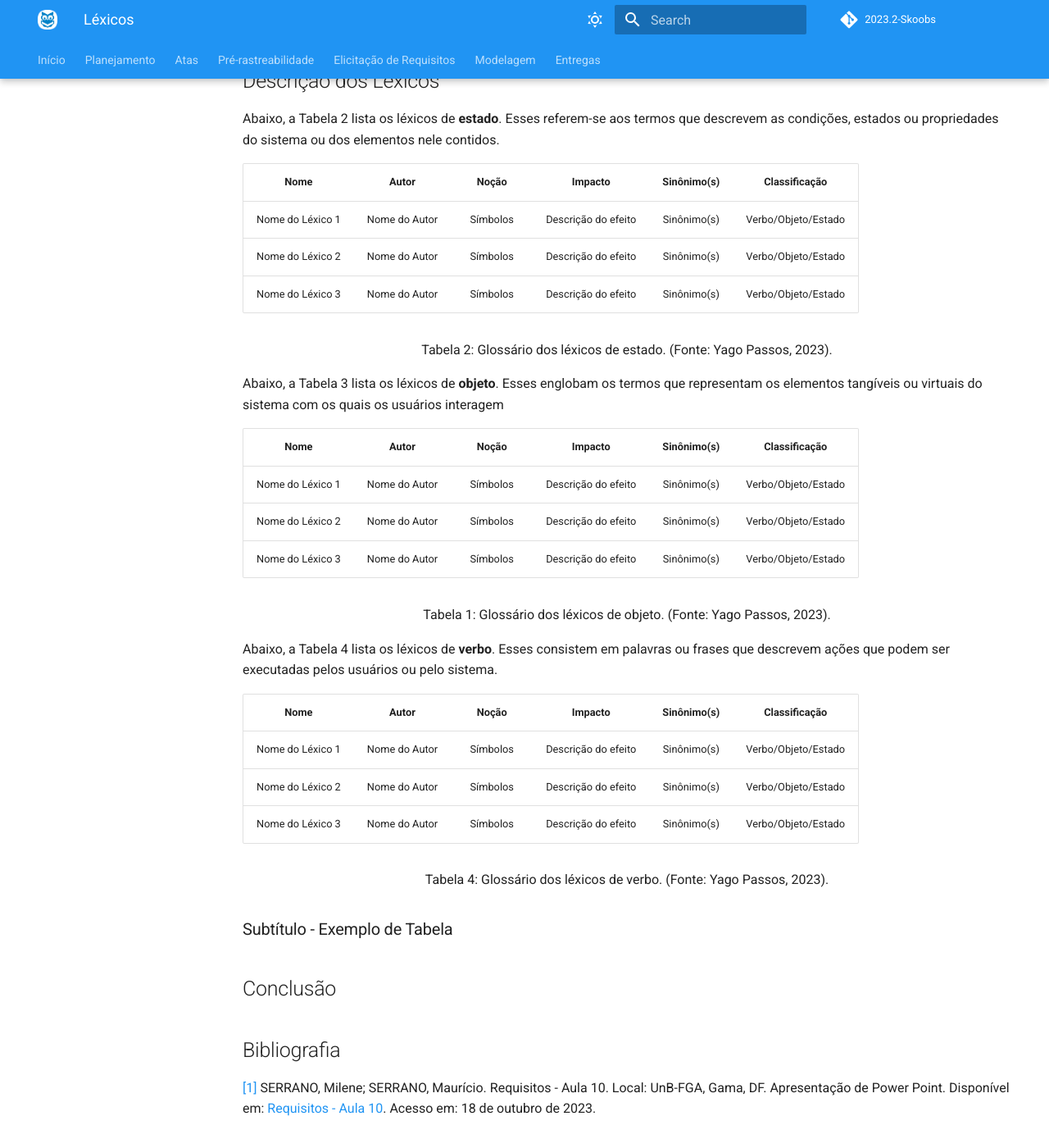
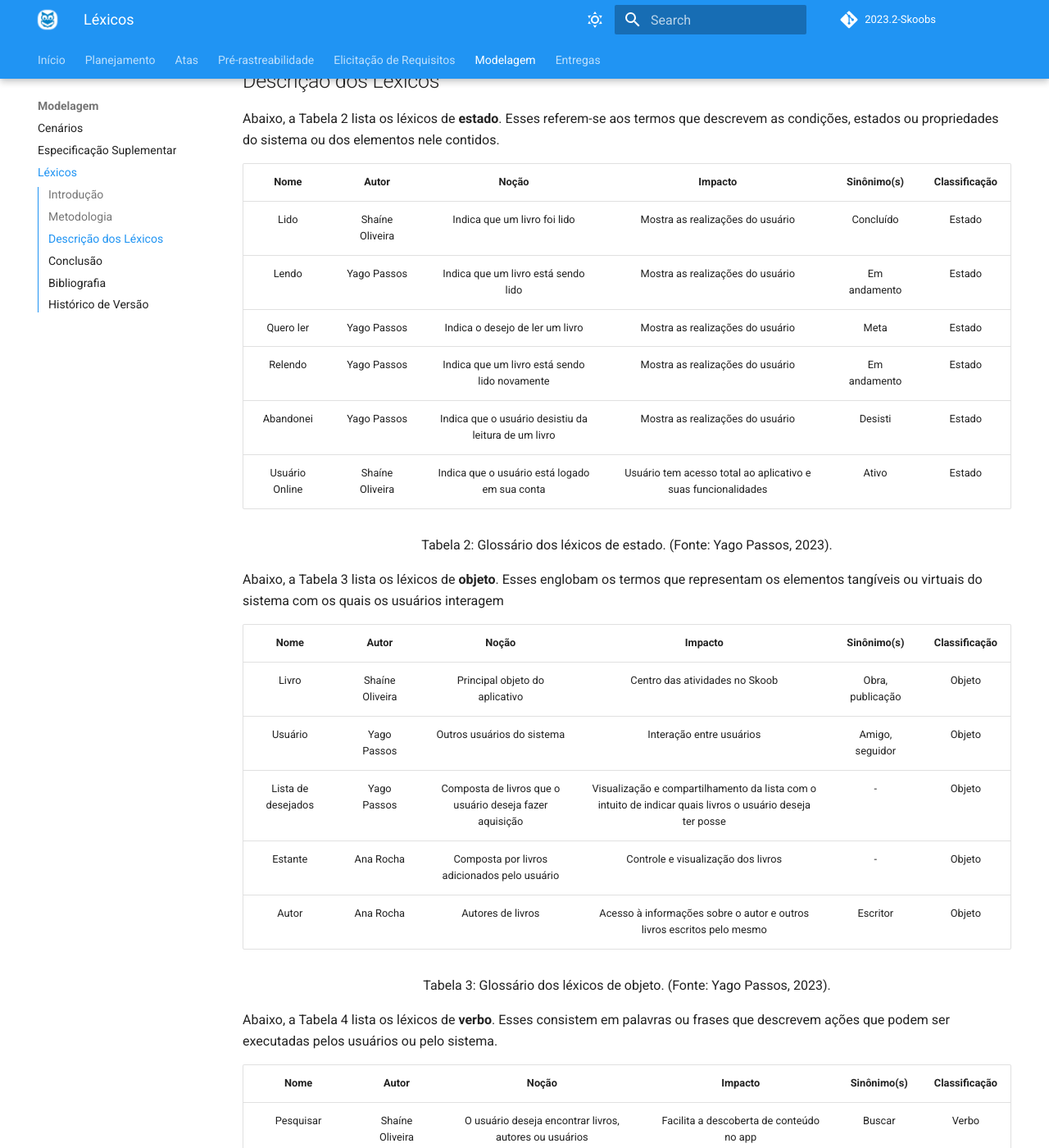
Before and after one commit to Requisitos-de-Software/2023.2-Skoob, an MkDocs documentation site: the page built from docs/modelagem/lexico.md, in a window 1280 px wide and 1400 px high, scrolled down 831 px. Shown: the whole window at 82% size. Built offline with MkDocs 1.6.1 and Material for MkDocs 9.7.7, drawn with Linux system fonts in a browser that asks for light colours; comment, search, counter and statistics services are not loaded; some of the changed text lies outside the part shown.

Commit message:
atualização: léxicos

```diff
--- a/docs/modelagem/lexico.md
+++ b/docs/modelagem/lexico.md
@@ -16,16 +16,19 @@ A técnica envolve a criação de um glossário que define os termos específico
 <p> Tabela 1: Exemplo de Léxico. (Fonte: Yago Passos, 2023).</p>
 </div>
 
-A construção de cada léxico foi possível a partir da análise dos requisitos elicitados na seção de [Elicitação](../elicitacao/requisitos)
+A construção de cada léxico foi possível a partir da análise dos requisitos elicitados na seção de [Elicitação](../elicitacao/requisitos).
 
 ## Descrição dos Léxicos
 Abaixo, a Tabela 2 lista os léxicos de **estado**. Esses referem-se aos termos que descrevem as condições, estados ou propriedades do sistema ou dos elementos nele contidos.
 
 |      Nome       |   Autor   |        Noção         |              Impacto            |   Sinônimo(s)   | Classificação |
 | :-------: | :-----: | :-----: | :-------: | :---------: | :---------: |
-| Nome do Léxico 1 |  Nome do Autor |   Símbolos  |    Descrição do efeito    |   Sinônimo(s)   | Verbo/Objeto/Estado |
-| Nome do Léxico 2 |  Nome do Autor |   Símbolos  |    Descrição do efeito    |   Sinônimo(s)   | Verbo/Objeto/Estado |
-| Nome do Léxico 3 |  Nome do Autor |   Símbolos  |    Descrição do efeito    |   Sinônimo(s)   | Verbo/Objeto/Estado |
+| Lido |  Shaíne Oliveira |   Indica que um livro foi lido  |    Mostra as realizações do usuário    |   Concluído   | Estado |
+| Lendo |  Yago Passos |   Indica que um livro está sendo lido  |    Mostra as realizações do usuário    |   Em andamento   | Estado |
+| Quero ler |  Yago Passos |   Indica o desejo de ler um livro  |    Mostra as realizações do usuário    |   Meta   | Estado |
+| Relendo |  Yago Passos |   Indica que um livro está sendo lido novamente |    Mostra as realizações do usuário    |   Em andamento   | Estado |
+| Abandonei |  Yago Passos |   Indica que o usuário desistiu da leitura de um livro  |    Mostra as realizações do usuário    |   Desisti   | Estado |
+| Usuário Online |  Shaíne Oliveira |   Indica que o usuário está logado em sua conta  |    Usuário tem acesso total ao aplicativo e suas funcionalidades    |   Ativo   | Estado |
 
 <div style="text-align: center">
 <p> Tabela 2: Glossário dos léxicos de estado. (Fonte: Yago Passos, 2023).</p>
@@ -35,28 +38,30 @@ Abaixo, a Tabela 3 lista os léxicos de **objeto**. Esses englobam os termos que
 
 |      Nome       |   Autor   |        Noção         |              Impacto            |   Sinônimo(s)   | Classificação |
 | :-------: | :-----: | :-----: | :-------: | :---------: | :---------: |
-| Nome do Léxico 1 |  Nome do Autor |   Símbolos  |    Descrição do efeito    |   Sinônimo(s)   | Verbo/Objeto/Estado |
-| Nome do Léxico 2 |  Nome do Autor |   Símbolos  |    Descrição do efeito    |   Sinônimo(s)   | Verbo/Objeto/Estado |
-| Nome do Léxico 3 |  Nome do Autor |   Símbolos  |    Descrição do efeito    |   Sinônimo(s)   | Verbo/Objeto/Estado |
+| Livro |  Shaíne Oliveira |   Principal objeto do aplicativo  |    Centro das atividades no Skoob   |   Obra, publicação  | Objeto |
+| Usuário | Yago Passos |   Outros usuários do sistema  |    Interação entre usuários   |   Amigo, seguidor  | Objeto |
+| Lista de desejados | Yago Passos |   Composta de livros que o usuário deseja fazer aquisição  |    Visualização e compartilhamento da lista com o intuito de indicar quais livros o usuário deseja ter posse   |  -  | Objeto |
+| Estante | Ana Rocha |  Composta por livros adicionados pelo usuário  |    Controle e visualização dos livros   |  -  | Objeto |
+| Autor | Ana Rocha |   Autores de livros  |    Acesso à informações sobre o autor e outros livros escritos pelo mesmo    |  Escritor  | Objeto |
 
 <div style="text-align: center">
-<p> Tabela 1: Glossário dos léxicos de objeto. (Fonte: Yago Passos, 2023).</p>
+<p> Tabela 3: Glossário dos léxicos de objeto. (Fonte: Yago Passos, 2023).</p>
 </div>
 
 Abaixo, a Tabela 4 lista os léxicos de **verbo**. Esses consistem em palavras ou frases que descrevem ações que podem ser executadas pelos usuários ou pelo sistema.
 
 |      Nome       |   Autor   |        Noção         |              Impacto            |   Sinônimo(s)   | Classificação |
 | :-------: | :-----: | :-----: | :-------: | :---------: | :---------: |
-| Nome do Léxico 1 |  Nome do Autor |   Símbolos  |    Descrição do efeito    |   Sinônimo(s)   | Verbo/Objeto/Estado |
-| Nome do Léxico 2 |  Nome do Autor |   Símbolos  |    Descrição do efeito    |   Sinônimo(s)   | Verbo/Objeto/Estado |
-| Nome do Léxico 3 |  Nome do Autor |   Símbolos  |    Descrição do efeito    |   Sinônimo(s)   | Verbo/Objeto/Estado |
+| Pesquisar |  Shaíne Oliveira |   O usuário deseja encontrar livros, autores ou usuários  |    Facilita a descoberta de conteúdo no app    |   Buscar   | Verbo |
+| Definir status do livro |  Ana Rocha |   O usuário etiqueta um livro   |    Permite que outras ações sejam executadas dependendo do status do livro   |   Etiquetar   | Verbo |
+| Atribuir nota |  Yago Passos |   O usuário avalia um livro com o status "lido"  |    Permite que outros usuário vejam a nota do livro    |  Avaliar   | Verbo |
+| Escrever resenha |  Yago Passos |   O usuário escreve uma resenha sobre um livro com o status "lido"  |    Permite que outros usuário vejam a resenha do livro    |   Resenhar   | Verbo |
+| Adicionar amigos |  Yago Passos |   O usuário inicia uma amizade com outro usuário  |    Permite que ambos interajam, pelo feed e chat   |   -   | Verbo |
+| Registrar histórico de leitura |  Ana Rocha |   O usuário está lendo um livro e deseja registrar em que página do livro se encontra  |    Permite acompanhar o progresso de leitura    |   -   | Verbo |
 
 <div style="text-align: center">
 <p> Tabela 4: Glossário dos léxicos de verbo. (Fonte: Yago Passos, 2023).</p>
 </div>
-
-### Subtítulo - Exemplo de Tabela
-
 
 ## Conclusão
 
@@ -69,3 +74,4 @@ Abaixo, a Tabela 4 lista os léxicos de **verbo**. Esses consistem em palavras o
 | Versão | Data de execução | Data de revisão |           Descrição          |                  Autor(es)                   |                Revisor(es)                  |
 | :----: | :--------------: | :-------------: | :--------------------------: | :------------------------------------------: | :----------------------------------------: |
 | `1.0`  |    18/10/2023    |   18/10/2023    |    Elaboração do Artefato    | [Yago Passos](https://github.com/yagompassos)| [Ana Rocha](https://github.com/anaaroch) |
+| `1.1`  |    24/10/2023    |   24/10/2023    |    Criação dos Léxicos    | [Yago Passos](https://github.com/yagompassos) e [Ana Rocha](https://github.com/anaaroch) | [Shaíne Oliveira](https://github.com/ShaineOliveira) |
--- a/mkdocs.yml
+++ b/mkdocs.yml
@@ -55,4 +55,5 @@ nav:
   - Modelagem:
     - Cenários: modelagem/cenarios.md
     - Especificação Suplementar: modelagem/especificacao_suplementar.md
+    - Léxicos: modelagem/lexico.md
   - Entregas: planejamento/entregas.md
```
